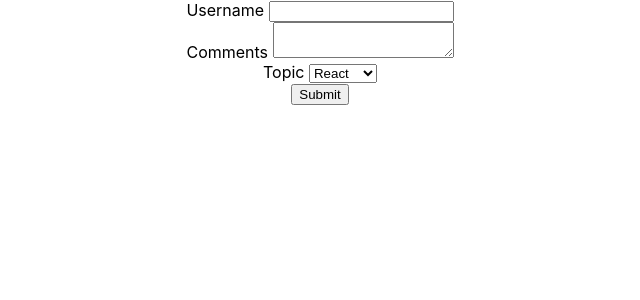
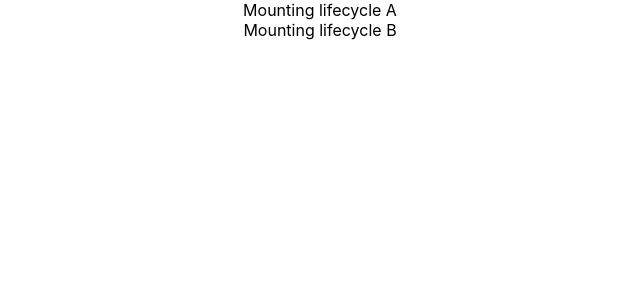
Before and after one commit to elizarafee/react-lab, a React (Create React App) app: page / in a window 1280 px wide. Shown: the top 300 px of the page, without its empty margins (320-960 px from the left). Built offline with nearby package versions, Linux system fonts and the light colour scheme.

Commit message:
lifecycle method: mounting

```diff
--- a/src/App.js
+++ b/src/App.js
@@ -22,13 +22,14 @@ import './App.css';
 // import styy from './components/css/style.module.css'
 // import './css/outsideStyle.css'
 // import styl from './css/outsideStyle.module.css'
-import Form from './components/form.component'
-
+// import Form from './components/form.component'
+import MountingA from './components/lifecycleMountingA.component'
 
 function App() {
   return (
     <div className="App">
-      <Form />
+      <MountingA />
+      {/* <Form /> */}
       {/* <h1 className='color'>CSS stylesheet</h1>
       <h1 className={styy.color}>CSS module</h1>
       <h1 className='colors'>CSS stylesheet from outside</h1>
--- /dev/null
+++ b/src/components/lifecycleMountingA.component.js
@@ -0,0 +1,34 @@
+import React, { Component } from 'react'
+import MountingB from './lifecycleMountingB.component'
+
+class MountingA extends Component {
+    constructor(props) {
+        super(props)
+
+        this.state = {
+                 name : 'Eliza'
+        }
+        console.log('A : Mounting : constructor')
+    }
+
+    componentDidMount(){
+        console.log('A : Mounting : componentDidMount')
+    }
+
+    static getDerivedStateFromProps(props, state){
+        console.log('A : Mounting : getDerivedFromProps')
+        return null
+    }
+
+    render() {
+        console.log('A : Mounting : render')
+        return (
+            <div>
+                Mounting lifecycle A
+                <MountingB />
+            </div>
+        )
+    }
+}
+
+export default MountingA;
--- /dev/null
+++ b/src/components/lifecycleMountingB.component.js
@@ -0,0 +1,32 @@
+import React, { Component } from 'react'
+
+class MountingB extends Component {
+    constructor(props) {
+        super(props)
+
+        this.state = {
+                 name : 'Eliza'
+        }
+        console.log('B : Mounting : constructor')
+    }
+
+    componentDidMount(){
+        console.log('B : Mounting : componentDidMount')
+    }
+
+    static getDerivedStateFromProps(props, state){
+        console.log('B : Mounting : getDerivedFromProps')
+        return null
+    }
+
+    render() {
+        console.log('B : Mounting : render')
+        return (
+            <div>
+                Mounting lifecycle B
+            </div>
+        )
+    }
+}
+
+export default MountingB;
```
Also changed, not shown: src/components/form.component.js (+7 -15 lines), src/components/test.js (added).
